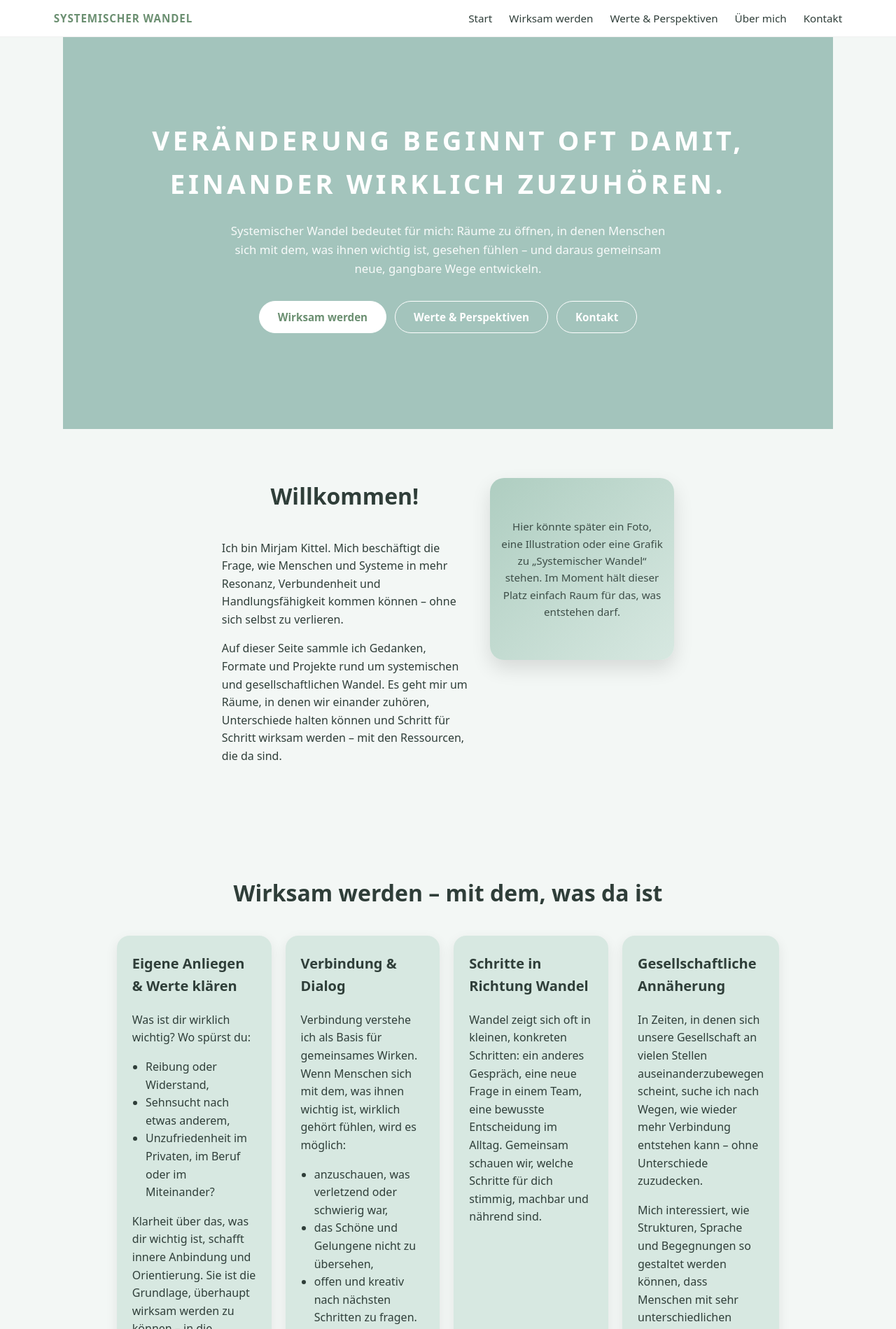
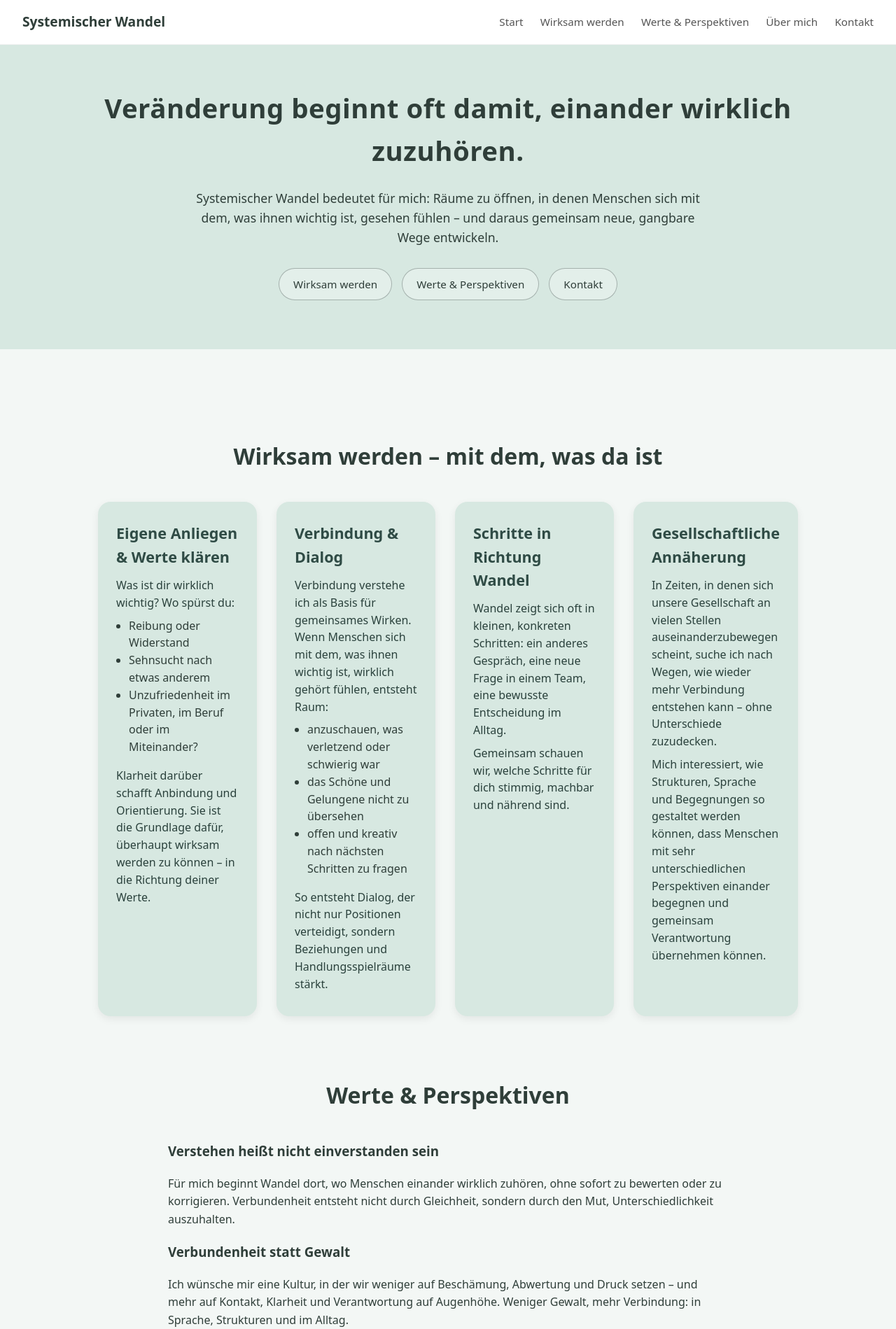
Before and after one commit to MiriKay/MiriKay.github.io, a plain HTML site: page index.html in a window 1280 px wide. Shown: the top 1899 px of the page at 70% size. Drawn offline with Linux system fonts and the light colour scheme.

Commit message:
Update index.html

```diff
--- a/index.html
+++ b/index.html
@@ -3,31 +3,27 @@
 <head>
     <meta charset="UTF-8" />
     <meta name="viewport" content="width=device-width, initial-scale=1.0" />
-  <title>Systemischer Wandel – Mirjam Kittel</title>
+    <title>Systemischer Wandel – Räume für Dialog & Wirksamkeit</title>
 
     <style>
-    /* ------------------------------
-       Farbpalette Salbei
-    ------------------------------ */
+        /* Farb-Variablen */
         :root {
-      --salbei-hell:   #F3F7F5;
-      --salbei:        #D7E8E1;
-      --salbei-dunkel: #A3C4BC;
-      --salbei-tief:   #2F3E39;
-      --accent:        #6B8F71;
-      --white:         #FFFFFF;
+            --salbei-hell:   #F3F7F5;   /* Hintergrund */
+            --salbei:        #D7E8E1;   /* Haupt-Salbei */
+            --salbei-dunkel: #A3C4BC;   /* Akzent */
+            --text-dunkel:   #2F3E39;
         }
 
+        /* Grundlayout */
         * {
             box-sizing: border-box;
         }
 
         body {
             margin: 0;
-      font-family: system-ui, -apple-system, BlinkMacSystemFont, "Segoe UI",
-        sans-serif;
+            font-family: system-ui, -apple-system, BlinkMacSystemFont, "Segoe UI", sans-serif;
             background: var(--salbei-hell);
-      color: var(--salbei-tief);
+            color: var(--text-dunkel);
             line-height: 1.6;
         }
 
@@ -35,307 +31,206 @@
             color: inherit;
         }
 
-    /* ------------------------------
-       Header / Navigation
-    ------------------------------ */
+        /* Header / Navigation */
         header {
+            background: #ffffff;
+            padding: 16px 32px;
+            display: flex;
+            justify-content: space-between;
+            align-items: center;
+            border-bottom: 1px solid rgba(0,0,0,0.05);
             position: sticky;
             top: 0;
-      z-index: 20;
-      background: var(--white);
-      border-bottom: 1px solid rgba(0, 0, 0, 0.06);
-      display: flex;
-      align-items: center;
-      justify-content: space-between;
-      padding: 14px 6vw;
+            z-index: 10;
         }
 
-    .logo-text {
+        .logo {
             font-weight: 700;
-      letter-spacing: 0.06em;
-      text-transform: uppercase;
-      font-size: 0.95rem;
-      color: var(--accent);
+            font-size: 1.2rem;
         }
 
-    nav {
-      display: flex;
-      gap: 1.5rem;
+        nav a {
+            margin-left: 20px;
+            text-decoration: none;
+            font-weight: 500;
+            color: #555;
             font-size: 0.95rem;
         }
 
-    nav a {
-      text-decoration: none;
-      position: relative;
+        nav a:hover {
+            color: #000;
         }
 
-    nav a::after {
-      content: "";
-      position: absolute;
-      left: 0;
-      bottom: -4px;
-      width: 0;
-      height: 2px;
-      background: var(--accent);
-      transition: width 0.18s ease-out;
+        main {
+            padding-bottom: 60px;
         }
 
-    nav a:hover::after {
-      width: 100%;
-    }
-
-    /* Mobile Navi */
-    .nav-toggle {
-      display: none;
-      border: none;
-      background: transparent;
-      font-size: 1.4rem;
-      cursor: pointer;
-    }
-
-    @media (max-width: 720px) {
-      nav {
-        display: none;
-        position: absolute;
-        right: 0;
-        top: 100%;
-        background: var(--white);
-        padding: 12px 20px;
-        box-shadow: 0 8px 18px rgba(0, 0, 0, 0.08);
-        flex-direction: column;
-        align-items: flex-start;
-      }
-
-      nav.open {
-        display: flex;
-      }
-
-      .nav-toggle {
-        display: block;
-      }
-    }
-
-    /* ------------------------------
-       Hero-Bereich (ohne Kreis)
-    ------------------------------ */
-    .hero {
-      position: relative;
-      overflow: hidden;
-      min-height: 70vh;
-      padding: 60px 6vw 80px;
-      background: var(--salbei-dunkel);
-      display: flex;
-      align-items: center;
-      justify-content: center;
-      text-align: center;
-    }
-
-    .hero h1 {
-      font-size: clamp(1.8rem, 3vw, 2.4rem);
-      letter-spacing: 0.12em;
-      text-transform: uppercase;
-      color: var(--white);
-      margin: 0 0 24px;
-    }
-
-    .hero p {
-      max-width: 640px;
-      margin: 0 auto 32px;
-      color: rgba(255, 255, 255, 0.92);
-      font-size: 1.05rem;
-    }
-
-    .hero-buttons {
-      display: flex;
-      flex-wrap: wrap;
-      justify-content: center;
-      gap: 12px;
-    }
-
-    .btn-pill {
-      display: inline-block;
-      padding: 10px 26px;
-      border-radius: 999px;
-      border: 1px solid var(--white);
-      background: var(--white);
-      color: var(--accent);
-      font-weight: 600;
-      font-size: 0.95rem;
-      text-decoration: none;
-      transition: transform 0.15s ease, box-shadow 0.15s ease,
-        background 0.15s ease, color 0.15s ease;
-      white-space: nowrap;
-    }
-
-    .btn-pill.secondary {
-      background: transparent;
-      color: var(--white);
-    }
-
-    .btn-pill:hover {
-      transform: translateY(-2px);
-      box-shadow: 0 7px 18px rgba(0, 0, 0, 0.12);
-      background: var(--white);
-      color: var(--accent);
-    }
-
-    /* ------------------------------
-       Sections allgemein
-    ------------------------------ */
         section {
-      padding: 70px 6vw;
             max-width: 1100px;
             margin: 0 auto;
-    }
-
-    section.narrow {
-      max-width: 800px;
+            padding: 60px 20px 0;
         }
 
         h2 {
             text-align: center;
             font-size: 2rem;
-      margin: 0 0 36px;
+            margin-bottom: 40px;
         }
 
-    h3 {
+        /* Hero-Bereich (Salbei-Banner über volle Breite) */
+        .hero-wrap {
+            background: var(--salbei);
             margin-top: 0;
-      font-size: 1.25rem;
+            margin-bottom: 40px;
         }
 
-    /* ------------------------------
-       Intro + „Bildplatz“
-    ------------------------------ */
-    .intro-layout {
-      display: grid;
-      gap: 32px;
-      grid-template-columns: minmax(0, 2fr) minmax(0, 1.5fr);
-      align-items: start;
+        .hero {
+            max-width: 1100px;
+            margin: 0 auto;
+            padding: 60px 20px 70px;
+            text-align: center;
         }
 
-    .intro-text p {
-      margin-bottom: 1rem;
+        .hero h1 {
+            font-size: 2.4rem;
+            font-weight: 600;
+            margin: 0 0 22px;
+            letter-spacing: 0.5px;
         }
 
-    .intro-image {
-      width: 100%;
-      max-width: 360px;
-      height: 260px;
-      border-radius: 20px;
-      background: linear-gradient(
-        135deg,
-        rgba(167, 201, 187, 0.9),
-        rgba(215, 232, 225, 1)
-      );
-      box-shadow: 0 12px 28px rgba(0, 0, 0, 0.12);
-      margin: 0 auto;
-      display: flex;
-      align-items: center;
-      justify-content: center;
-      color: rgba(47, 62, 57, 0.9);
-      font-size: 0.95rem;
-      text-align: center;
-      padding: 16px;
+        .hero p {
+            font-size: 1.1rem;
+            max-width: 720px;
+            margin: 0 auto 30px;
         }
 
-    @media (max-width: 880px) {
-      .intro-layout {
-        grid-template-columns: 1fr;
-      }
+        .hero-buttons {
+            display: flex;
+            justify-content: center;
+            flex-wrap: wrap;
+            gap: 14px;
         }
 
-    /* ------------------------------
-       Karten / Wirksame Felder
-    ------------------------------ */
-    .grid {
-      display: grid;
-      grid-template-columns: repeat(auto-fit, minmax(230px, 1fr));
-      gap: 20px;
+        .hero-buttons a {
+            display: inline-block;
+            padding: 10px 20px;
+            border-radius: 999px;
+            border: 1px solid rgba(47,62,57,0.35);
+            background: rgba(255,255,255,0.3);
+            text-decoration: none;
+            font-size: 0.95rem;
+            font-weight: 500;
         }
 
-    /* auf großen Screens genau 4 Kästchen nebeneinander */
-    @media (min-width: 1000px) {
-      .grid {
-        grid-template-columns: repeat(4, 1fr);
-      }
+        .hero-buttons a:hover {
+            background: rgba(255,255,255,0.5);
         }
 
-    .card {
+        /* 4 breitere Kästen */
+        .values-grid {
+            display: grid;
+            grid-template-columns: repeat(4, 1fr);
+            gap: 28px;
+            max-width: 1400px;
+            margin: 30px auto 0;
+            padding: 0 30px 0;
+        }
+
+        .value-box {
             background: var(--salbei);
             border-radius: 18px;
-      padding: 24px 22px;
-      box-shadow: 0 6px 18px rgba(0, 0, 0, 0.08);
-      transition: transform 0.16s ease, box-shadow 0.16s ease;
+            padding: 28px 26px 34px;
+            box-shadow: 0 4px 12px rgba(0,0,0,0.07);
+            line-height: 1.55;
         }
 
-    .card:hover {
-      transform: translateY(-4px);
-      box-shadow: 0 10px 26px rgba(0, 0, 0, 0.12);
+        .value-box h3 {
+            margin-top: 0;
+            margin-bottom: 12px;
+            font-size: 1.35rem;
+            color: #2f4b45;
+            font-weight: 600;
         }
 
-    .card ul {
-      padding-left: 1.2rem;
-      margin: 0 0 0.6rem;
+        .value-box ul {
+            padding-left: 18px;
+            margin-top: 8px;
         }
 
-    /* ------------------------------
-       Zitat
-    ------------------------------ */
-    .quote {
-      text-align: center;
-      font-style: italic;
+        .value-box p {
+            margin-top: 8px;
+            margin-bottom: 0;
+            color: #2a413c;
+        }
+
+        .textblock {
             max-width: 800px;
             margin: 0 auto;
         }
 
-    .quote span {
-      display: block;
-      margin-top: 12px;
-      font-style: normal;
+        footer {
+            text-align: center;
+            padding: 40px 20px 30px;
+            background: rgba(0,0,0,0.03);
+            margin-top: 60px;
             font-size: 0.9rem;
-      opacity: 0.75;
         }
 
-    /* ------------------------------
-       Neugierig-Block
-    ------------------------------ */
-    .cta {
-      background: var(--accent);
-      color: var(--white);
-      text-align: center;
+        /* Responsive Anpassungen */
+        @media (max-width: 900px) {
+            nav {
+                font-size: 0.9rem;
             }
 
-    .cta h2 {
-      margin-bottom: 16px;
+            .values-grid {
+                grid-template-columns: repeat(2, 1fr);
+                padding: 0 20px;
+            }
         }
 
-    .cta p {
-      max-width: 640px;
-      margin: 0 auto 26px;
+        @media (max-width: 680px) {
+            header {
+                flex-direction: column;
+                align-items: flex-start;
+                gap: 8px;
             }
 
-    /* ------------------------------
-       Footer
-    ------------------------------ */
-    footer {
-      padding: 30px 6vw 40px;
-      text-align: center;
-      font-size: 0.85rem;
-      color: rgba(47, 62, 57, 0.7);
+            nav {
+                display: flex;
+                flex-wrap: wrap;
+                gap: 8px;
+            }
+
+            nav a {
+                margin-left: 0;
+            }
+
+            .hero {
+                padding: 40px 16px 50px;
+            }
+
+            .hero h1 {
+                font-size: 1.9rem;
+            }
+
+            .hero p {
+                font-size: 1rem;
+            }
+
+            .values-grid {
+                grid-template-columns: 1fr;
+                padding: 0 16px;
+            }
         }
     </style>
 </head>
 
 <body>
 
-  <!-- Header -->
 <header>
-    <div class="logo-text">Systemischer Wandel</div>
-    <button class="nav-toggle" aria-label="Menü öffnen">
-      ☰
-    </button>
+    <div class="logo">Systemischer Wandel</div>
     <nav>
-      <a href="#start">Start</a>
+        <a href="#home">Start</a>
         <a href="#wirksam">Wirksam werden</a>
         <a href="#werte">Werte &amp; Perspektiven</a>
         <a href="#ueber">Über mich</a>
@@ -343,201 +238,178 @@
     </nav>
 </header>
 
-  <!-- Hero -->
-  <section id="start" class="hero">
-    <div>
-      <h1>VERÄNDERUNG BEGINNT OFT DAMIT,<br> EINANDER WIRKLICH ZUZUHÖREN.</h1>
+<main>
+
+    <!-- HERO-BANNER -->
+    <div class="hero-wrap" id="home">
+        <section class="hero">
+            <h1>Veränderung beginnt oft damit, einander wirklich zuzuhören.</h1>
 
             <p>
-        Systemischer Wandel bedeutet für mich: Räume zu öffnen, in denen
-        Menschen sich mit dem, was ihnen wichtig ist, gesehen fühlen – und
-        daraus gemeinsam neue, gangbare Wege entwickeln.
+                Systemischer Wandel bedeutet für mich: Räume zu öffnen, in denen Menschen
+                sich mit dem, was ihnen wichtig ist, gesehen fühlen – und daraus gemeinsam
+                neue, gangbare Wege entwickeln.
             </p>
 
             <div class="hero-buttons">
-        <a href="#wirksam" class="btn-pill">Wirksam werden</a>
-        <a href="#werte" class="btn-pill secondary">Werte &amp; Perspektiven</a>
-        <a href="#kontakt" class="btn-pill secondary">Kontakt</a>
-      </div>
+                <a href="#wirksam">Wirksam werden</a>
+                <a href="#werte">Werte &amp; Perspektiven</a>
+                <a href="#kontakt">Kontakt</a>
             </div>
         </section>
+    </div>
 
-  <!-- Intro / Willkommen -->
-  <section class="narrow">
-    <div class="intro-layout">
-      <div class="intro-text">
-        <h2>Willkommen!</h2>
+    <!-- WIRKSAM WERDEN -->
+    <section id="wirksam">
+        <h2>Wirksam werden – mit dem, was da ist</h2>
+
+        <div class="values-grid">
+
+            <!-- BOX 1 -->
+            <div class="value-box">
+                <h3>Eigene Anliegen &amp; Werte klären</h3>
+                <p>Was ist dir wirklich wichtig? Wo spürst du:</p>
+                <ul>
+                    <li>Reibung oder Widerstand</li>
+                    <li>Sehnsucht nach etwas anderem</li>
+                    <li>Unzufriedenheit im Privaten, im Beruf oder im Miteinander?</li>
+                </ul>
                 <p>
-          Ich bin Mirjam Kittel. Mich beschäftigt die Frage, wie Menschen
-          und Systeme in mehr Resonanz, Verbundenheit und Handlungsfähigkeit
-          kommen können – ohne sich selbst zu verlieren.
-        </p>
-
-        <p>
-          Auf dieser Seite sammle ich Gedanken, Formate und Projekte rund um
-          systemischen und gesellschaftlichen Wandel. Es geht mir um
-          Räume, in denen wir einander zuhören, Unterschiede halten können
-          und Schritt für Schritt wirksam werden – mit den Ressourcen, die
-          da sind.
+                    Klarheit darüber schafft Anbindung und Orientierung.
+                    Sie ist die Grundlage dafür, überhaupt wirksam werden zu können –
+                    in die Richtung deiner Werte.
                 </p>
             </div>
 
-      <div class="intro-image">
-        Hier könnte später ein Foto, eine Illustration oder eine Grafik zu
-        „Systemischer Wandel“ stehen. Im Moment hält dieser Platz einfach
-        Raum für das, was entstehen darf.
-      </div>
-    </div>
-  </section>
-
-  <!-- Wirksam werden -->
-  <section id="wirksam">
-    <h2>Wirksam werden – mit dem, was da ist</h2>
-
-    <div class="grid">
-      <!-- Karte 1 -->
-      <div class="card">
-        <h3>Eigene Anliegen &amp; Werte klären</h3>
-        <p>Was ist dir wirklich wichtig? Wo spürst du:</p>
+            <!-- BOX 2 -->
+            <div class="value-box">
+                <h3>Verbindung &amp; Dialog</h3>
+                <p>
+                    Verbindung verstehe ich als Basis für gemeinsames Wirken.
+                    Wenn Menschen sich mit dem, was ihnen wichtig ist, wirklich gehört fühlen, entsteht Raum:
+                </p>
                 <ul>
-          <li>Reibung oder Widerstand,</li>
-          <li>Sehnsucht nach etwas anderem,</li>
-          <li>Unzufriedenheit im Privaten, im Beruf oder im Miteinander?</li>
+                    <li>anzuschauen, was verletzend oder schwierig war</li>
+                    <li>das Schöne und Gelungene nicht zu übersehen</li>
+                    <li>offen und kreativ nach nächsten Schritten zu fragen</li>
                 </ul>
                 <p>
-          Klarheit über das, was dir wichtig ist, schafft innere Anbindung
-          und Orientierung. Sie ist die Grundlage, überhaupt wirksam werden
-          zu können – in die Richtung deiner Werte.
+                    So entsteht Dialog, der nicht nur Positionen verteidigt,
+                    sondern Beziehungen und Handlungsspielräume stärkt.
                 </p>
             </div>
 
-      <!-- Karte 2 -->
-      <div class="card">
-        <h3>Verbindung &amp; Dialog</h3>
-        <p>
-          Verbindung verstehe ich als Basis für gemeinsames Wirken. Wenn
-          Menschen sich mit dem, was ihnen wichtig ist, wirklich gehört
-          fühlen, wird es möglich:
-        </p>
-        <ul>
-          <li>anzuschauen, was verletzend oder schwierig war,</li>
-          <li>das Schöne und Gelungene nicht zu übersehen,</li>
-          <li>offen und kreativ nach nächsten Schritten zu fragen.</li>
-        </ul>
-        <p>
-          So entsteht Dialog, der nicht nur Positionen verteidigt, sondern
-          Beziehungen und Handlungsspielräume stärkt.
-        </p>
-      </div>
-
-      <!-- Karte 3 -->
-      <div class="card">
+            <!-- BOX 3 -->
+            <div class="value-box">
                 <h3>Schritte in Richtung Wandel</h3>
                 <p>
-          Wandel zeigt sich oft in kleinen, konkreten Schritten: ein anderes
-          Gespräch, eine neue Frage in einem Team, eine bewusste Entscheidung
-          im Alltag. Gemeinsam schauen wir, welche Schritte für dich stimmig,
+                    Wandel zeigt sich oft in kleinen, konkreten Schritten:
+                    ein anderes Gespräch, eine neue Frage in einem Team,
+                    eine bewusste Entscheidung im Alltag.
+                </p>
+                <p>
+                    Gemeinsam schauen wir, welche Schritte für dich stimmig,
                     machbar und nährend sind.
                 </p>
             </div>
 
-      <!-- Karte 4 -->
-      <div class="card">
+            <!-- BOX 4 -->
+            <div class="value-box">
                 <h3>Gesellschaftliche Annäherung</h3>
                 <p>
                     In Zeiten, in denen sich unsere Gesellschaft an vielen Stellen
-          auseinanderzubewegen scheint, suche ich nach Wegen, wie wieder mehr
-          Verbindung entstehen kann – ohne Unterschiede zuzudecken.
+                    auseinanderzubewegen scheint, suche ich nach Wegen,
+                    wie wieder mehr Verbindung entstehen kann – ohne Unterschiede zuzudecken.
                 </p>
                 <p>
-          Mich interessiert, wie Strukturen, Sprache und Begegnungen so
-          gestaltet werden können, dass Menschen mit sehr unterschiedlichen
-          Perspektiven einander begegnen und gemeinsam Verantwortung
-          übernehmen können.
+                    Mich interessiert, wie Strukturen, Sprache und Begegnungen so gestaltet
+                    werden können, dass Menschen mit sehr unterschiedlichen Perspektiven
+                    einander begegnen und gemeinsam Verantwortung übernehmen können.
                 </p>
             </div>
+
         </div>
     </section>
 
-  <!-- Werte & Perspektiven -->
-  <section id="werte" class="narrow">
+    <!-- WERTE & PERSPEKTIVEN -->
+    <section id="werte">
         <h2>Werte &amp; Perspektiven</h2>
 
+        <div class="textblock">
             <h3>Verstehen heißt nicht einverstanden sein</h3>
             <p>
-      Ich glaube, dass etwas Neues entstehen kann, wenn wir einander wirklich
-      zuhören – ohne sofort zu bewerten oder zu überzeugen. Verstehen heißt
-      nicht zustimmen, aber es öffnet die Tür zu Kontakt und Verantwortung.
+                Für mich beginnt Wandel dort, wo Menschen einander wirklich zuhören,
+                ohne sofort zu bewerten oder zu korrigieren. Verbundenheit entsteht nicht
+                durch Gleichheit, sondern durch den Mut, Unterschiedlichkeit auszuhalten.
             </p>
 
             <h3>Verbundenheit statt Gewalt</h3>
             <p>
-      Ich wünsche mir eine Kultur, in der wir weniger auf Beschämung, Druck
-      und Abwertung setzen – und mehr auf Klarheit, Grenzen und Verbindung
-      auf Augenhöhe. Gewaltarmut beginnt in Sprache, Strukturen und im
-      Alltag.
+                Ich wünsche mir eine Kultur, in der wir weniger auf Beschämung,
+                Abwertung und Druck setzen – und mehr auf Kontakt, Klarheit und
+                Verantwortung auf Augenhöhe. Weniger Gewalt, mehr Verbindung:
+                in Sprache, Strukturen und im Alltag.
             </p>
 
             <h3>Lernende Räume</h3>
             <p>
-      Lernen ist für mich ein gemeinsamer, verkörperter Prozess. Wir lernen
-      dort, wo wir uns sicher genug fühlen, Fragen zu stellen, Fehler zu
-      machen und sichtbar zu sein. Solche Räume möchte ich mitgestalten.
+                Lernen ist für mich ein relationaler Prozess.
+                Wir lernen dort, wo wir uns sicher genug fühlen, Fragen zu stellen,
+                Fehler zu machen und uns zeigen zu dürfen. Ich möchte Räume mitgestalten,
+                in denen Lernen wieder lebendig, dialogisch und verkörperte Erfahrung ist.
             </p>
-  </section>
-
-  <!-- Zitatblock -->
-  <section class="narrow">
-    <div class="quote">
-      „Wenn Menschen sich mit dem, was ihnen wichtig ist, wirklich gehört
-      fühlen, wird es möglich, sowohl hinzuschauen, was nicht gut war, als
-      auch gemeinsam neue Wege zu suchen.“
-      <span>– eine Leitperspektive meiner Arbeit</span>
         </div>
     </section>
 
-  <!-- Über mich -->
-  <section id="ueber" class="narrow">
+    <!-- ÜBER MICH -->
+    <section id="ueber">
         <h2>Über mich</h2>
+
+        <div class="textblock">
+            <p>
+                Ich bin Mirjam Kittel. Mich beschäftigt die Frage,
+                wie Menschen und Systeme in mehr Resonanz, Verbundenheit und
+                Handlungsfähigkeit kommen können – ohne sich selbst zu verlieren.
+            </p>
+
             <p>
                 In meiner Arbeit verbinde ich systemische Perspektiven,
-      dialogorientierte Haltungen, Körper- und Erfahrungsorientierung und
+                dialogische Haltungen, Körper- und Erfahrungsorientierung sowie
                 eine tiefe Neugier für das, was zwischen Menschen entsteht.
             </p>
+
             <p>
-      Ich bewege mich an der Schnittstelle von persönlicher Entwicklung,
-      Bildungsarbeit und gesellschaftlichem Wandel. Diese Seite darf mit
-      mir mitwachsen – als Raum für Experimente, Texte, Formate und
-      Zusammenarbeit.
+                Diese Seite ist ein wachsender Raum für Gedanken, Projekte,
+                Formate und Experimente rund um systemischen und gesellschaftlichen Wandel.
+                Sie darf mit mir mitwachsen, sich verändern und immer wieder neu
+                ausgerichtet werden.
             </p>
+        </div>
     </section>
 
-  <!-- Kontakt / Neugierig -->
-  <section id="kontakt" class="cta">
-    <h2>Neugierig?</h2>
+    <!-- KONTAKT -->
+    <section id="kontakt">
+        <h2>Kontakt &amp; Resonanz</h2>
+
+        <div class="textblock" style="text-align:center;">
             <p>
-      Du möchtest mit mir in Kontakt kommen, eine Idee teilen oder gemeinsam
-      überlegen, wie ein Raum für Dialog und Lernen aussehen könnte?
+                Du möchtest mit mir in Austausch kommen, eine Idee teilen oder gemeinsam überlegen,
+                wie ein Raum für Dialog und Lernen aussehen könnte?
             </p>
-    <a href="mailto:hallo@systemischer-wandel.de" class="btn-pill">
-      Schreib mir: hallo@systemischer-wandel.de
-    </a>
+            <p>
+                Schreib mir gerne:
+            </p>
+            <p style="font-size:1.1rem; font-weight:500;">
+                <a href="mailto:hallo@systemischer-wandel.de">hallo@systemischer-wandel.de</a>
+            </p>
+        </div>
     </section>
 
-  <!-- Footer -->
+</main>
+
 <footer>
     © 2025 Mirjam Kittel – Systemischer Wandel
 </footer>
 
-  <!-- Mini-Script nur für das Mobile-Menü -->
-  <script>
-    const nav = document.querySelector("nav");
-    const toggle = document.querySelector(".nav-toggle");
-    if (toggle && nav) {
-      toggle.addEventListener("click", () => {
-        nav.classList.toggle("open");
-      });
-    }
-  </script>
 </body>
 </html>
```
Lines whose indentation alone changed are shown as unchanged.
